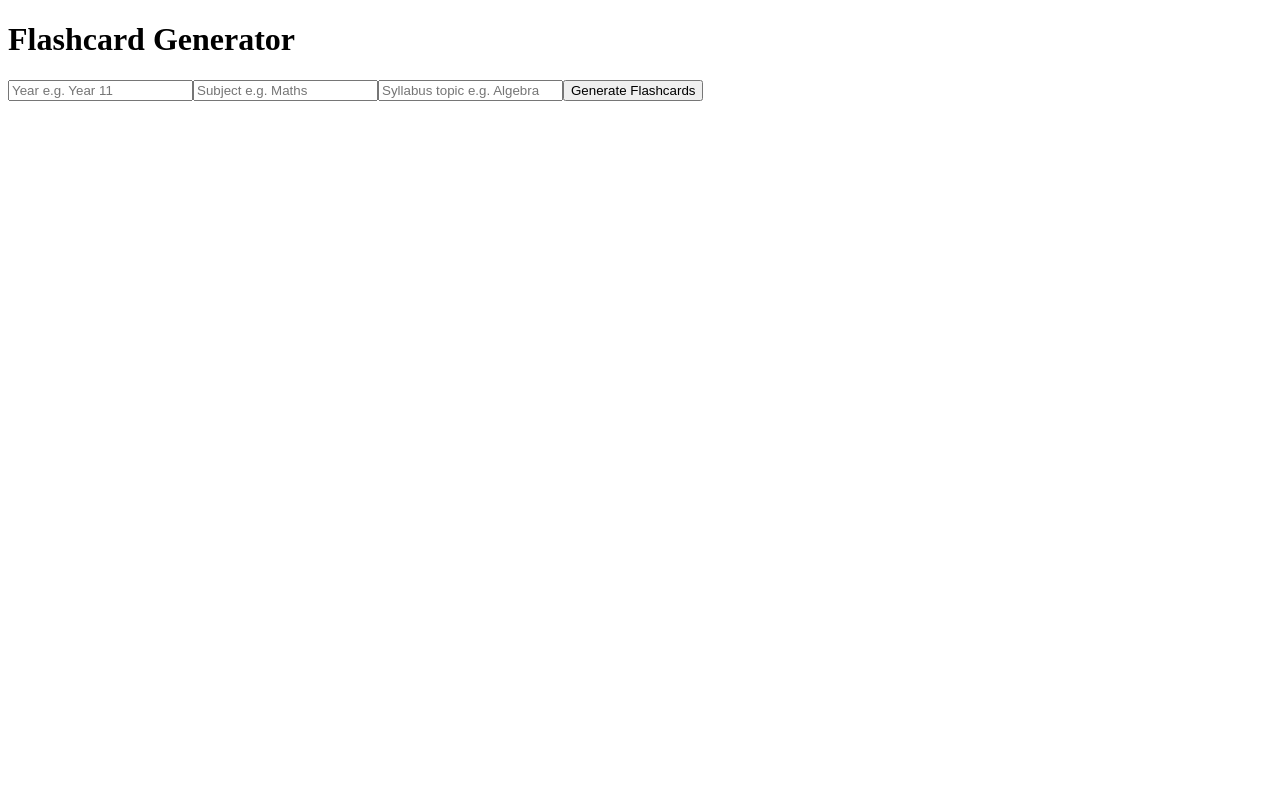
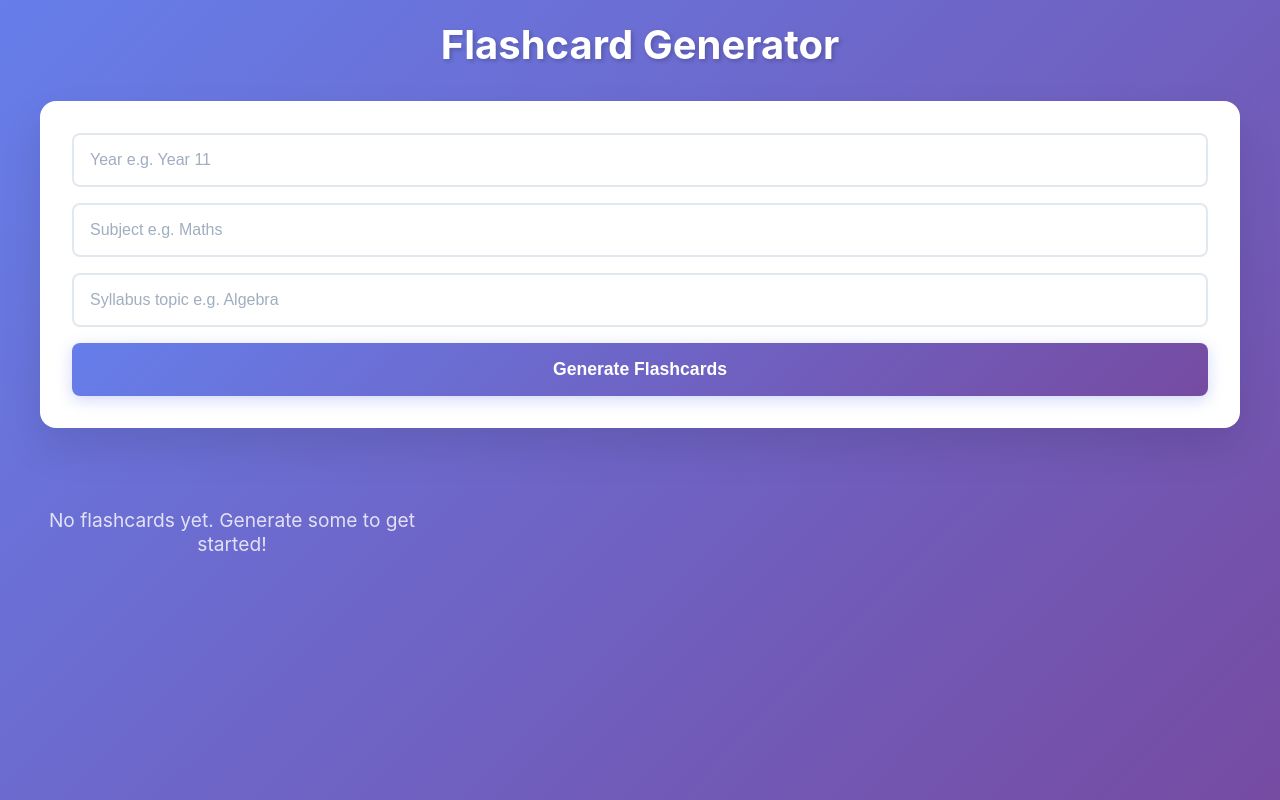
Before and after one commit to AngadOnTop/FlashLearn, a React (Vite) app: page / in a window 1280 px wide. Built offline with nearby package versions, Linux system fonts and the light colour scheme.

Commit message:
better css

```diff
--- a/src/App.jsx
+++ b/src/App.jsx
@@ -45,13 +45,19 @@ function App() {
         <button type="submit">Generate Flashcards</button>
       </form>
 
-      <div>
-        {cards.map((card, index) => (
-          <div key={index}>
-            <strong>Q:</strong> {card.question} <br />
-            <strong>A:</strong> {card.answer}
-          </div>
-        ))}
+      <div className="flashcards-container">
+        {cards.length === 0 ? (
+          <div className="no-cards">No flashcards yet. Generate some to get started!</div>
+        ) : (
+          cards.map((card, index) => (
+            <div key={index} className="flashcard">
+              <strong>Q:</strong>
+              <div className="question">{card.question}</div>
+              <strong>A:</strong>
+              <div className="answer">{card.answer}</div>
+            </div>
+          ))
+        )}
       </div>
     </div>
   );
--- a/src/index.css
+++ b/src/index.css
@@ -0,0 +1,126 @@
+* {
+  margin: 0;
+  padding: 0;
+  box-sizing: border-box;
+}
+
+body {
+  font-family: -apple-system, BlinkMacSystemFont, 'Segoe UI', Roboto, Oxygen, Ubuntu, Cantarell, sans-serif;
+  background: linear-gradient(135deg, #667eea 0%, #764ba2 100%);
+  min-height: 100vh;
+  padding: 20px;
+}
+
+#root {
+  max-width: 1200px;
+  margin: 0 auto;
+}
+
+h1 {
+  color: white;
+  text-align: center;
+  font-size: 2.5rem;
+  margin-bottom: 2rem;
+  text-shadow: 2px 2px 4px rgba(0,0,0,0.2);
+}
+
+form {
+  background: white;
+  padding: 2rem;
+  border-radius: 16px;
+  box-shadow: 0 20px 40px rgba(0,0,0,0.1);
+  margin-bottom: 2rem;
+}
+
+input {
+  width: 100%;
+  padding: 1rem;
+  margin-bottom: 1rem;
+  border: 2px solid #e2e8f0;
+  border-radius: 8px;
+  font-size: 1rem;
+  transition: all 0.3s ease;
+}
+
+input:focus {
+  outline: none;
+  border-color: #667eea;
+  box-shadow: 0 0 0 3px rgba(102, 126, 234, 0.1);
+}
+
+input::placeholder {
+  color: #a0aec0;
+}
+
+button {
+  width: 100%;
+  padding: 1rem 2rem;
+  background: linear-gradient(135deg, #667eea 0%, #764ba2 100%);
+  color: white;
+  border: none;
+  border-radius: 8px;
+  font-size: 1.1rem;
+  font-weight: 600;
+  cursor: pointer;
+  transition: all 0.3s ease;
+  box-shadow: 0 4px 15px rgba(102, 126, 234, 0.3);
+}
+
+button:hover {
+  transform: translateY(-2px);
+  box-shadow: 0 6px 20px rgba(102, 126, 234, 0.4);
+}
+
+button:active {
+  transform: translateY(0);
+}
+
+.flashcards-container {
+  display: grid;
+  grid-template-columns: repeat(auto-fill, minmax(350px, 1fr));
+  gap: 1.5rem;
+  margin-top: 2rem;
+}
+
+.flashcard {
+  background: white;
+  padding: 1.5rem;
+  border-radius: 12px;
+  box-shadow: 0 10px 25px rgba(0,0,0,0.1);
+  transition: all 0.3s ease;
+  border-left: 4px solid #667eea;
+}
+
+.flashcard:hover {
+  transform: translateY(-5px);
+  box-shadow: 0 15px 35px rgba(0,0,0,0.15);
+}
+
+.flashcard strong {
+  color: #667eea;
+  font-weight: 600;
+  display: block;
+  margin-bottom: 0.5rem;
+}
+
+.question {
+  font-size: 1.1rem;
+  color: #2d3748;
+  margin-bottom: 1rem;
+  line-height: 1.5;
+}
+
+.answer {
+  color: #4a5568;
+  line-height: 1.5;
+  padding-top: 1rem;
+  border-top: 1px solid #e2e8f0;
+}
+
+.no-cards {
+  text-align: center;
+  color: white;
+  font-size: 1.2rem;
+  margin-top: 3rem;
+  opacity: 0.8;
+}
```
